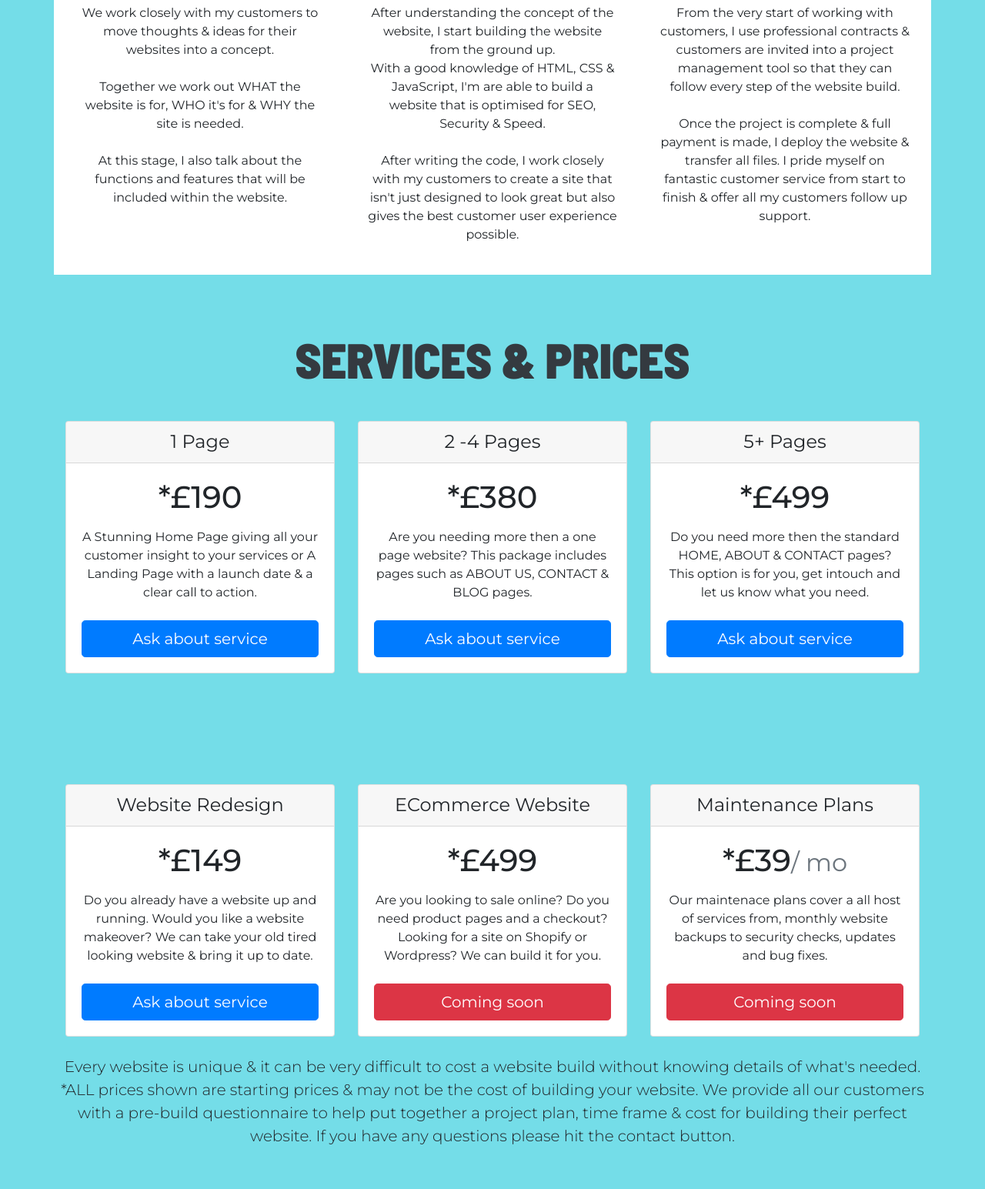
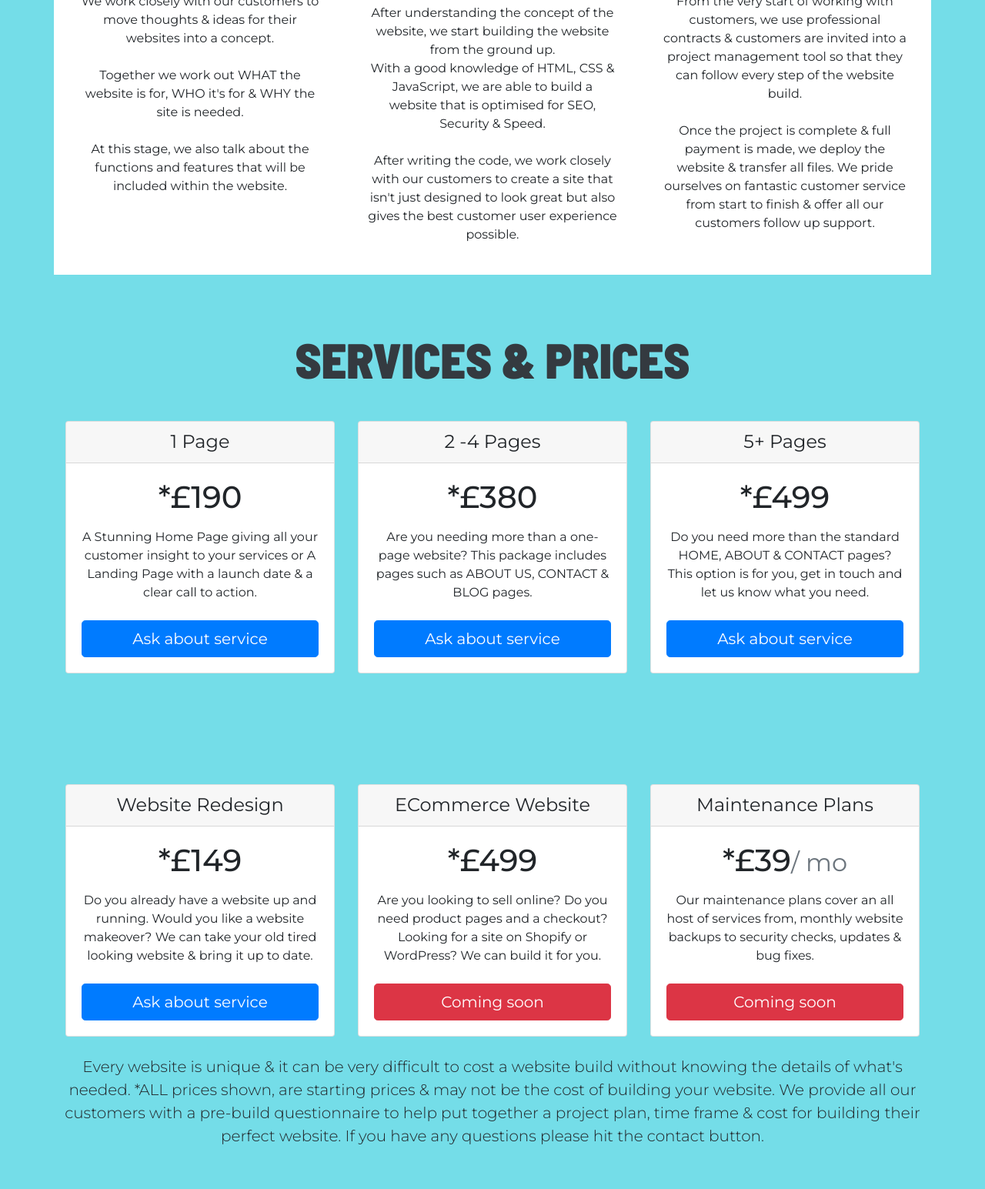
Before and after one commit to garytate123/InspiredWebsiteDevelopment, a website: page index.html in a window 1280 px wide. Shown: the part 1050-2595 px from the top of the page at 77% size. Drawn offline with nearby package versions, Linux system fonts and the light colour scheme; a web font is replaced by a local one.

Commit message:
cleaned up code & spelled checked site

```diff
--- a/index.html
+++ b/index.html
@@ -3,12 +3,25 @@
 
 <head>
 
-  <!-- Hello and thank you for cheacking out my code. I have written this code from the ground up and you will notice how organised it is.
-  I like to keep my code as organised and dry as possible. I'm sure there is more I can do but if you cheacking out my coding skills or just
+  <!-- Hello and thank you for checking out my code. I have written this code from the ground up and you will notice how organised it is.
+  I like to keep my code as organised and dry as possible. I'm sure there is more I can do but if you checking out my coding skills or just
   looking at the layout, then please take a look at the site index below and if you take a look at the ccs style sheet, you will also notice
-  that the index and layout match and make it really easy to find what you are looking for.
+  that the index and layout match and make it easy to find what you are looking for.
 
   If you are interested in hiring me, please email me at hello@inspiredwebsitedevelopment.com -->
+
+
+<!--==============================Site index==============================
+1. Navbar
+2. Intro Section Carousel
+3. How We work
+4. Services and Prices
+5. Newletter
+6. Fullstack
+9. Contact
+8. Footer
+9. JavaScript Links
+==============================Site index==============================-->
 
 
   <!-- Required meta tags -->
@@ -27,10 +40,8 @@
   <!-- Bootstrap CSS -->
   <link rel="stylesheet" href="https://stackpath.bootstrapcdn.com/bootstrap/4.5.0/css/bootstrap.min.css"
     integrity="sha384-9aIt2nRpC12Uk9gS9baDl411NQApFmC26EwAOH8WgZl5MYYxFfc+NcPb1dKGj7Sk" crossorigin="anonymous">
-
   <link rel="icon" href="/docs/4.0/assets/img/favicons/favicon.ico">
   <link rel="canonical" href="https://getbootstrap.com/docs/4.0/examples/sign-in/">
-
   <link rel="canonical" href="https://getbootstrap.com/docs/4.0/examples/carousel/">
 
   <!-- Bootstrap core CSS -->
@@ -44,23 +55,11 @@
   <title>Inspired Website Development</title>
 
 </head>
-
 <body>
 
-  <!-- Site index
-1. Navbar
-2. Intro Section Carouseal
-3. How We work
-4. Services and Prices
-5. Newletter
-6. Fullstack
-9. Contact
-8. Footer -->
 
-
-  <!--=======================NAVBAR====================================== -->
+<!--==============================1. NAVBAR==============================-->
 <nav class="navbar navbar-expand-lg bg-dark navbar-dark">
-
   <div class="logo">
     <img class="logo" src="/images/IWDLogo.png" alt="Inspired Website Development Logo">
   </div>
@@ -89,14 +88,13 @@
 </nav>
 
 
-  <!--==============Intro Section Carouseal====================================== -->
-
-
+<!--==============================2. Intro Section Carousel==============================-->
+<!-- For mobile  -->
 <div class="mobile">
   <img class="img-fluid" src="/images/mobile slide 1.png" alt="slide 1">
 </div>
 
-
+<!-- For tablets and desktop -->
 <div id="carouselExampleCaptions" class="carousel slide" data-ride="carousel" data-interval="10000">
   <ol class="carousel-indicators">
     <li data-target="#carouselExampleCaptions" data-slide-to="0" class="active"></li>
@@ -107,95 +105,83 @@
 <!-- Slide 1 -->
   <div class="carousel-inner">
     <div class="carousel-item active">
-        <img class="d-block w-100" src="/images/carousel slide 1.png"  alt="...">
+      <img class="d-block w-100" src="/images/carousel slide 1.png" alt="Gary Tate Profile Photo">
     </div>
 
 <!-- slide 2 -->
   <div class="carousel-item">
-        <img class="d-block w-100" src="/images/carousel slide 2.png"  alt="...">
+    <img class="d-block w-100" src="/images/carousel slide 2.png" alt="Concept to Creation to Completion slide">
   </div>
 
 <!-- slide 3 -->
   <div class="carousel-item">
-        <img  class="d-block w-100" src="/images/carousel slide 3.png" alt="...">
+    <img class="d-block w-100" src="/images/carousel slide 3.png" alt="Newsletter slide">
   </div>
 
-
+<!-- Next and Previouse buttons -->
   <a class="carousel-control-prev" href="#carouselExampleCaptions" role="button" data-slide="prev">
     <span class="carousel-control-prev-icon" aria-hidden="true"></span>
-        <span class="sr-only">Previous</span>
-      </a>
+    <span class="sr-only">Previous</span></a>
   <a class="carousel-control-next" href="#carouselExampleCaptions" role="button" data-slide="next">
     <span class="carousel-control-next-icon" aria-hidden="true"></span>
-        <span class="sr-only">Next</span>
-      </a>
+    <span class="sr-only">Next</span></a>
   </div>
 </div>
 
 
-
-
-
-
-
-<!--============================How I work============== -->
+<!--==============================3. How We work==============================-->
 <div class="section1">
-  <div class="container marketing">
-
+  <div class="container marketing" id="how-we-work">
     <h1 class="section-header">HOW WE WORK</h1>
-
 <!-- Three columns of text below the carousel -->
       <div class="row">
+<!-- Concept card -->
         <div class="col-lg-4">
           <img class="rounded-circle" src="/images/How we work/Concept.png" alt="Website Concept Logo" width="200"
             height="200">
           <h2 class="how-i-work-headings">CONCEPT</h2>
-        <p>We work closely with my customers to move thoughts & ideas for their websites into a concept.
+          <p>We work closely with our customers to move thoughts & ideas for their websites into a concept.
           <br>
           <br>
           Together we work out WHAT the website is for, WHO it's for & WHY the site is needed.
           <br>
           <br>
-          At this stage, I also talk about the functions and features that will be included
+          At this stage, we also talk about the functions and features that will be included
           within the website.</p>
-        <!-- <p><a class="btn btn-secondary" href="#" role="button">View details &raquo;</a></p> -->
-      </div><!-- /.col-lg-4 -->
+        </div>
+<!-- Creation card -->
         <div class="col-lg-4">
           <img class="rounded-circle" src="/images/How we work/Creation.png" alt="Website Creation Logo" width="200"
           height="200">
-        <h2 class="how-i-work-headings">CREATION</h2>
-        <p>After understanding the concept of the website, I start building the website from the ground up.
+          <h2 class="how-we-work-headings">CREATION</h2>
+          <p>After understanding the concept of the website, we start building the website from the ground up.
           <br>
-          With a good knowledge of HTML, CSS & JavaScript, I'm are able to build a website that is optimised for
+          With a good knowledge of HTML, CSS & JavaScript, we are able to build a website that is optimised for
           SEO, Security & Speed.
           <br>
           <br>
-          After writing the code, I work closely with my customers to create a site that isn't just
+          After writing the code, we work closely with our customers to create a site that isn't just
           designed to look great but also gives the best customer user experience possible.</p>
-        <!-- <p><a class="btn btn-secondary" href="#" role="button">View details &raquo;</a></p> -->
-      </div><!-- /.col-lg-4 -->
+        </div>
+<!-- Completion card -->
         <div class="col-lg-4">
           <img class="rounded-circle" src="/images/How we work/Completion.png" alt="Website Completion Logo" width="200"
           height="200">
           <h2 class="how-i-work-headings">COMPLETION</h2>
-        <p>From the very start of working with customers, I use professional contracts & customers are invited into a
-          project management
-          tool so that they can follow every step of the website build.
+          <p>From the very start of working with customers, we use professional contracts & customers are invited into a
+          project management tool so that they can follow every step of the website build.
           <br>
           <br>
-          Once the project is complete & full payment is made, I deploy the
-          website & transfer all files. I pride myself on fantastic customer service from start to finish & offer all
-          my customers follow
-          up support. </p>
+          Once the project is complete & full payment is made, we deploy the
+          website & transfer all files. We pride ourselves on fantastic customer service from start to finish & offer all
+          our customers follow up support. </p>
         </div>
       </div>
   </div>
 </div>
 
 
-
-<!--===========================Services and Prices======================================-->
-
+<!--==============================4. Services and Prices==============================-->
 <div class="section">
   <div class="container">
     <div class="s-p-section" id="services&prices">
@@ -227,7 +213,7 @@
             <div class="card-body">
               <h1 class="card-title pricing-card-title">*£380</h1>
               <ul class="list-unstyled mt-3 mb-4">
-              <p>Are you needing more then a one page website? This package includes pages such as ABOUT US, CONTACT &
+                <p>Are you needing more than a one-page website? This package includes pages such as ABOUT US, CONTACT &
                 BLOG pages.</p>
               </ul>
               <a class="btn btn-block btn-primary btn-lg"
@@ -244,7 +230,7 @@
             <div class="card-body">
               <h1 class="card-title pricing-card-title">*£499</h1>
               <ul class="list-unstyled mt-3 mb-4">
-              <p>Do you need more then the standard HOME, ABOUT & CONTACT pages? This option is for you, get intouch
+                <p>Do you need more than the standard HOME, ABOUT & CONTACT pages? This option is for you, get in touch
                   and let us know what you need.</p>
               </ul>
               <a class="btn btn-block btn-primary btn-lg"
@@ -252,13 +238,11 @@
                 role="button">Ask about service</a>
             </div>
     </div>
-
   </div>
 </div>
 
-
+<!-- Second lot of prices cards -->
 <div class="pricing-header px-3 py-3 pt-md-5 pb-md-4 mx-auto text-center">
-
 </div>
 <div class="card-deck mb-3 text-center">
 
@@ -287,8 +271,8 @@
   <div class="card-body">
     <h1 class="card-title pricing-card-title">*£499</h1>
     <ul class="list-unstyled mt-3 mb-4">
-            <p>Are you looking to sale online? Do you need product pages and a checkout? Looking for a site on
-              Shopify or Wordpress? We can build it for you.</p>
+    <p>Are you looking to sell online? Do you need product pages and a checkout? Looking for a site on
+    Shopify or WordPress? We can build it for you.</p>
     </ul>
     <a class="btn btn-block btn-danger btn-lg"
     href="mailto:hello@inspiredwebsitedevelopment.com?subject=Hello%20Gary,%20I'm%20contacting%20you%20regarding%20your%20Ecommerce%20website%20service"
@@ -304,33 +288,36 @@
   <div class="card-body">
     <h1 class="card-title pricing-card-title">*£39<small class="text-muted">/ mo</small> </h1>
     <ul class="list-unstyled mt-3 mb-4">
-            <p>Our maintenace plans cover a all host of services from, monthly website backups to security checks,
-              updates and bug fixes.</p>
+    <p>Our maintenance plans cover an all host of services from, monthly website backups to security checks,
+    updates & bug fixes.</p>
     </ul>
     <a class="btn btn-block btn-danger btn-lg"
     href="mailto:hello@inspiredwebsitedevelopment.com?subject=Hello%20Gary,%20I'm%20contacting%20you%20regarding%20your%20website%20maintence%20services"
     role="button">Coming soon</a>
-
   </div>
 </div>
+
+<!-- Text about *All Prices shown         -->
     <p class="lead">Every website is unique & it can be very difficult to cost a website build without knowing
-        details of what's needed. *ALL prices shown are starting prices & may not be
+      the details of what's needed. *ALL prices shown, are starting prices & may not be
       the cost of building your website. We provide all our customers with a pre-build questionnaire to help put
       together a project plan, time frame & cost for building their perfect website.
       If you have any questions please hit the contact button.
     </p>
   </div>
 </div>
+
+<!-- More services coming text     -->
   <div class="container">
     <div class="pricing-header px-3 py-3 pt-md-5 pb-md-4 mx-auto text-center">
       <h1 class="display-4">More services coming soon</h1>
       <br>
-  <p class="lead">A full website MOT, checking SEO, Security and Speed.
+      <p class="lead">A full website MOT, checking SEO, Security & Speed.
         Our optimisation packages will start at *£99</p>
       <p class="lead">Responsive Websites - Does your website look great on all devices including mobile phones,
-    tablets and desktops?
+        tablets & desktops?
       <br> If not, we can help. </p>
-  <p class="lead">HTML Emails - Are you needing HTML Emails? Get intouch for a one off or for our HTML email price
+      <p class="lead">HTML Emails - Are you needing HTML Emails? Get in touch for a one-off or for our HTML email price
         plans.</p>
       <br>
       <a class="btn btn-primary btn-lg contact-button"
@@ -338,15 +325,13 @@
         role="button">Ask about services</a>
       <br>
       <br>
-  <p class="lead">*ALL prices start from price shown & do not include domain name or hosting. Some projects will
-    incure additional costs.</p>
+      <p class="lead">*ALL prices start from the price shown & do not include domain name or hosting. Some projects will
+        incur additional costs.</p>
     </div>
   </div>
 </div>
 
-    <!--============================Newsletter=====================================  -->
-
-
+<!--==============================5. Newsletter==============================-->
 <div class="section">
   <div class="container">
     <div class="newsletter-section" id="newsletter">
@@ -369,8 +354,8 @@
   </div>
 </div>
 
-        <!--============================FULLSTCK====================================== -->
 
+<!--==============================6. FULLSTCK==============================-->
 <div class="section">
   <div class="fullstack-section">
     <div>
@@ -386,7 +371,7 @@
         <img class="fs-logo" src="/images/fullstack logos/sql.webp" alt="SQL-logo">
         <h2 class="fs-h2">INCLUDING:</h2>
         <h4 class="fs-h4">SEO, Privacy, Security, Boostrap 4 / 5, JQuery Express.js, Git & Github,<br>
-                Mongoose, MongoDB, Facebook Pixel, Google Analytics, Ecommerce, SQL & NoSQL, Databases</h4>
+          Mongoose, MongoDB, Facebook Pixel, Google Analytics, Ecommerce, SQL & NoSQL Databases</h4>
 
         <hr>
 
@@ -402,57 +387,50 @@
     </div>
   </div>
 
-            <!--============================contact====================================== -->
 
-
-
+  <!--==============================7. Contact==============================-->
 <div class="contact-section" id="contact">
   <div class="contact-form">
     <h1 class="section-header">CONTACT</h1>
-
     <h1 class="contact-text">We would love to work with <br> you on your project.</h1>
-
-                    <form class="form-signin" action="mailto:hello@inspiredwebsitedevelopment.com" method="post"
-                      enctype="text/plain">
+    <form class="form-signin" action="mailto:hello@inspiredwebsitedevelopment.com" method="post" enctype="text/plain">
       <input type="text" class="form-control top-contact" placeholder="Full Name" name="yourName" required>
       <input type="text" class="form-control middile-contact" placeholder="Email" name="yourEmail" required>
-                      <textarea class="form-control bottom-contact" id="exampleFormControlTextarea1" rows="3"
-                        placeholder="Message" name="yourMessage"></textarea>
+      <textarea class="form-control bottom-contact" id="exampleFormControlTextarea1" rows="3" placeholder="Message"
+        name="yourMessage"></textarea>
       <button class="btn btn-lg btn-primary btn-block " type="submit">Send Message</button>
     </form>
   </div>
 </div>
 
 
-
-
-
-
-
-    <!--============================Footer====================================== -->
+<!--==============================8. Footer==============================-->
 <div class="footer-section">
-
   <a href="www.inspiredwebsitedevelopment.com">Website created by</a>
   <h1><a class="footer-text" href="www.inspiredwebsitedevelopment.com">INSPIRED WEBSITE DEVELOPMENT</a></h1>
   <a href="www.inspiredwebsitedevelopment.com">&copy;2020</a>
   <br>
   <a href="mailto:hello@inspiredwebsitedevelopment.com"">hello@inspiredwebsitedevelopment.com</a>
 
-    </>
 
 
-    <!--============================JavaScript====================================== -->
+
+<!--==============================9. JavaScript==============================-->
 <!-- Optional JavaScript -->
 <!-- jQuery first, then Popper.js, then Bootstrap JS -->
 <script src=" https://code.jquery.com/jquery-3.5.1.slim.min.js"
   integrity="sha384-DfXdz2htPH0lsSSs5nCTpuj/zy4C+OGpamoFVy38MVBnE+IbbVYUew+OrCXaRkfj" crossorigin="anonymous">
 </script>
+
 <script src="https://cdn.jsdelivr.net/npm/popper.js@1.16.0/dist/umd/popper.min.js"
   integrity="sha384-Q6E9RHvbIyZFJoft+2mJbHaEWldlvI9IOYy5n3zV9zzTtmI3UksdQRVvoxMfooAo" crossorigin="anonymous">
 </script>
+
 <script src="https://stackpath.bootstrapcdn.com/bootstrap/4.5.0/js/bootstrap.min.js"
   integrity="sha384-OgVRvuATP1z7JjHLkuOU7Xw704+h835Lr+6QL9UvYjZE3Ipu6Tp75j7Bh/kR0JKI" crossorigin="anonymous">
 </script>
+
+
 </body>
 
 </html>
```
Also changed, not shown: public/css/stylesheet.css (+27 -92 lines). Lines whose indentation alone changed are shown as unchanged.
